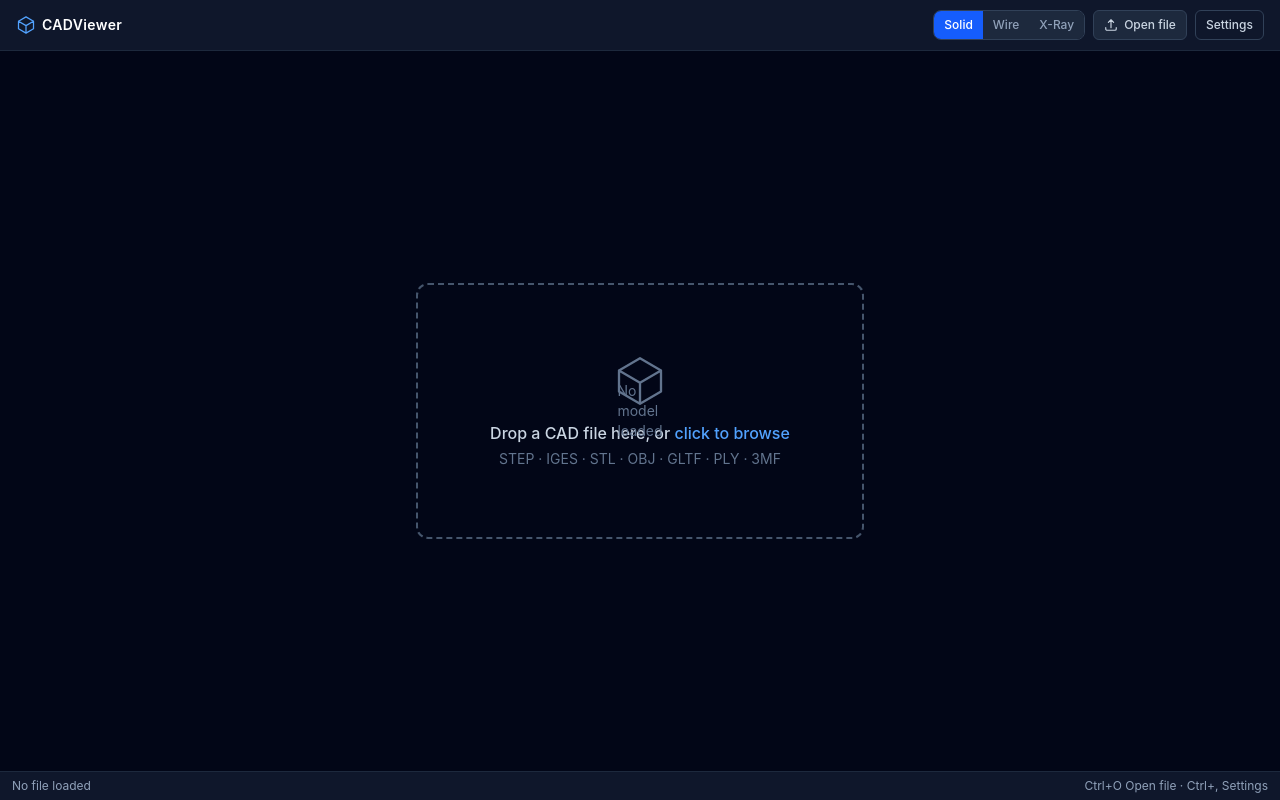
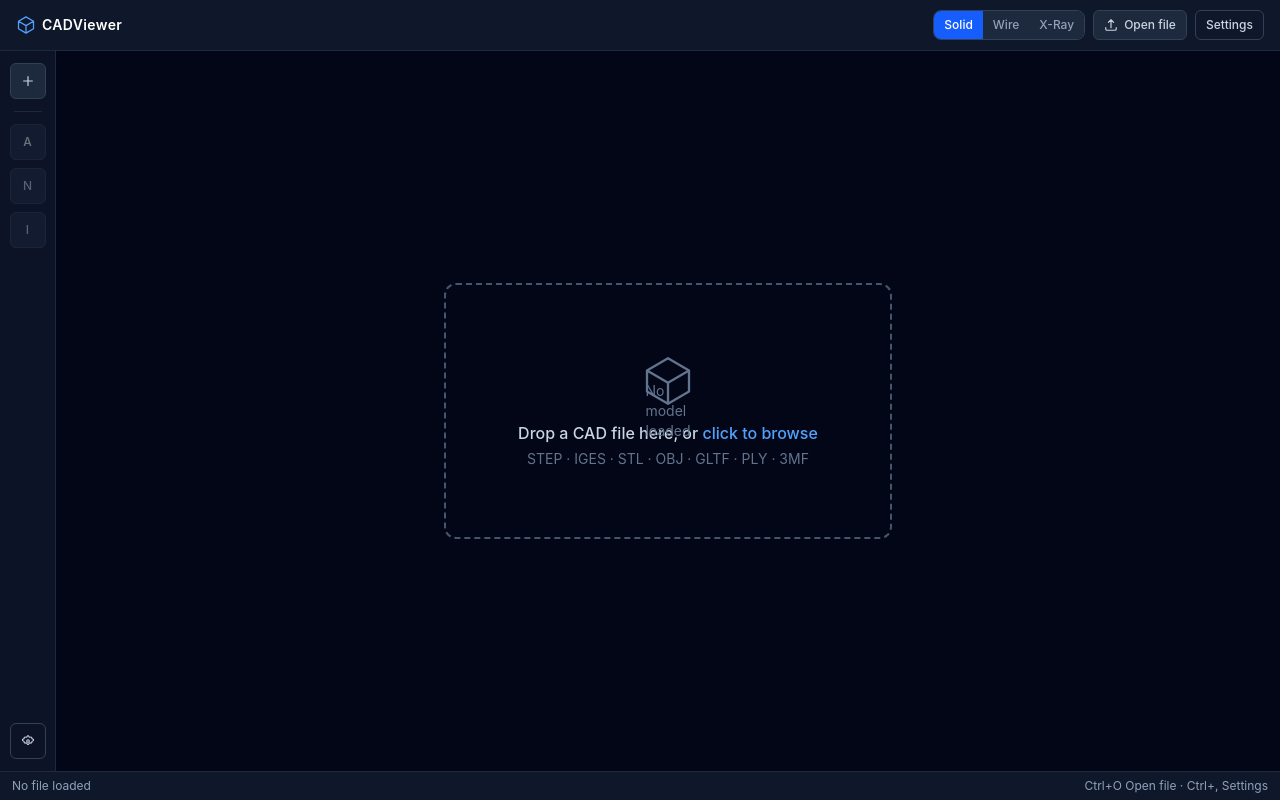
Before and after one commit to Duncan-Industries/CAD-Viewer, a React (Vite) app in the folder frontend/: page / in a window 1280 px wide. Built offline with nearby package versions, Linux system fonts and the light colour scheme.

Commit message:
Update App.tsx

```diff
--- a/frontend/src/App.tsx
+++ b/frontend/src/App.tsx
@@ -47,6 +47,92 @@ function Badge({ count }: { count: number }) {
     <span className="ml-1.5 px-1.5 py-0.5 rounded-full text-[10px] font-semibold bg-blue-600/30 text-blue-300">
       {count > 99 ? "99+" : count}
     </span>
+  );
+}
+
+function LeftNavRail({
+  hasFile,
+  activeTab,
+  onOpenFile,
+  onNavigate,
+  onOpenSettings,
+}: {
+  hasFile: boolean;
+  activeTab: PanelTab;
+  onOpenFile: () => void;
+  onNavigate: (tab: PanelTab) => void;
+  onOpenSettings: () => void;
+}) {
+  const sectionButtonClass = (tab: PanelTab) =>
+    [
+      "h-9 w-9 rounded-lg border text-sm",
+      activeTab === tab
+        ? "bg-blue-600 text-white border-blue-500/40"
+        : "bg-slate-800 text-slate-300 border-slate-700 hover:bg-slate-700",
+      !hasFile ? "opacity-40 pointer-events-none" : "",
+    ].join(" ");
+
+  return (
+    <aside className="w-14 shrink-0 border-r border-slate-800 bg-slate-900/80 flex flex-col items-center py-3 gap-2">
+      <Button
+        type="button"
+        variant="secondary"
+        size="sm"
+        onClick={onOpenFile}
+        className="h-9 w-9 rounded-lg p-0"
+        title="Open file"
+      >
+        <svg className="w-4 h-4" fill="none" viewBox="0 0 24 24" stroke="currentColor" strokeWidth={2}>
+          <path strokeLinecap="round" strokeLinejoin="round" d="M12 4.5v15m7.5-7.5h-15" />
+        </svg>
+      </Button>
+
+      <div className="w-7 h-px bg-slate-800 my-1" />
+
+      <Button
+        type="button"
+        size="sm"
+        className={sectionButtonClass("assembly")}
+        onClick={() => onNavigate("assembly")}
+        title="Assembly"
+      >
+        A
+      </Button>
+      <Button
+        type="button"
+        size="sm"
+        className={sectionButtonClass("annotations")}
+        onClick={() => onNavigate("annotations")}
+        title="Notes"
+      >
+        N
+      </Button>
+      <Button
+        type="button"
+        size="sm"
+        className={sectionButtonClass("metadata")}
+        onClick={() => onNavigate("metadata")}
+        title="Info"
+      >
+        I
+      </Button>
+
+      <div className="mt-auto">
+        <Button
+          type="button"
+          variant="outline"
+          size="sm"
+          onClick={onOpenSettings}
+          className="h-9 w-9 rounded-lg p-0"
+          title="Settings"
+        >
+          <svg className="w-4 h-4" fill="none" viewBox="0 0 24 24" stroke="currentColor" strokeWidth={1.8}>
+            <path strokeLinecap="round" strokeLinejoin="round" d="M10.325 4.317a1.724 1.724 0 013.35 0 1.724 1.724 0 002.573 1.066 1.724 1.724 0 012.365.999 1.724 1.724 0 001.608 2.38 1.724 1.724 0 010 3.348 1.724 1.724 0 00-1.608 2.38 1.724 1.724 0 01-2.365.999 1.724 1.724 0 00-2.573 1.066 1.724 1.724 0 01-3.35 0 1.724 1.724 0 00-2.573-1.066 1.724 1.724 0 01-2.365-.999 1.724 1.724 0 00-1.608-2.38 1.724 1.724 0 010-3.348 1.724 1.724 0 001.608-2.38 1.724 1.724 0 012.365-.999 1.724 1.724 0 002.573-1.066z" />
+            <path strokeLinecap="round" strokeLinejoin="round" d="M9.75 12a2.25 2.25 0 104.5 0 2.25 2.25 0 00-4.5 0z" />
+          </svg>
+        </Button>
+      </div>
+    </aside>
   );
 }
 
@@ -184,6 +270,13 @@ export default function App() {
 
       {/* ── Main area ── */}
       <div className="flex flex-1 min-h-0">
+        <LeftNavRail
+          hasFile={hasFile}
+          activeTab={tab}
+          onOpenFile={openFilePicker}
+          onNavigate={setTab}
+          onOpenSettings={() => setSettingsOpen(true)}
+        />
 
         {/* ── 3D Viewport ── */}
         <main className="relative flex-1 min-w-0">
```
